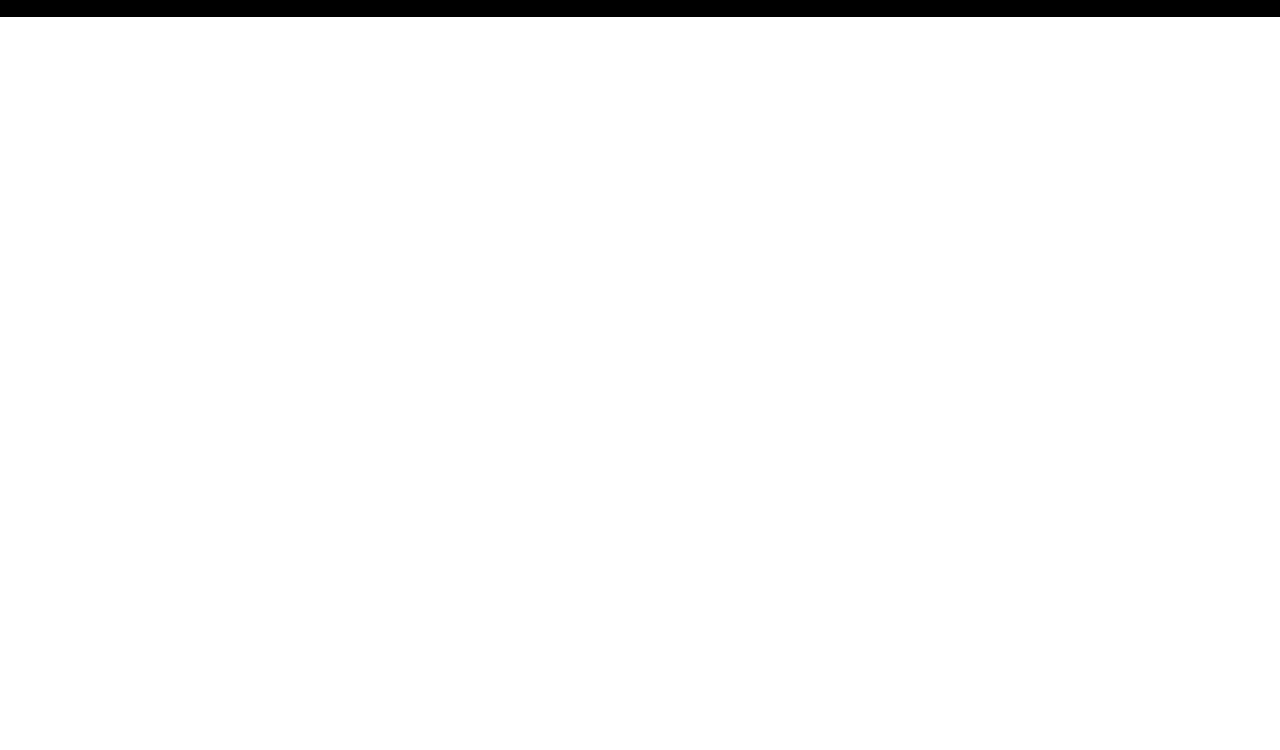
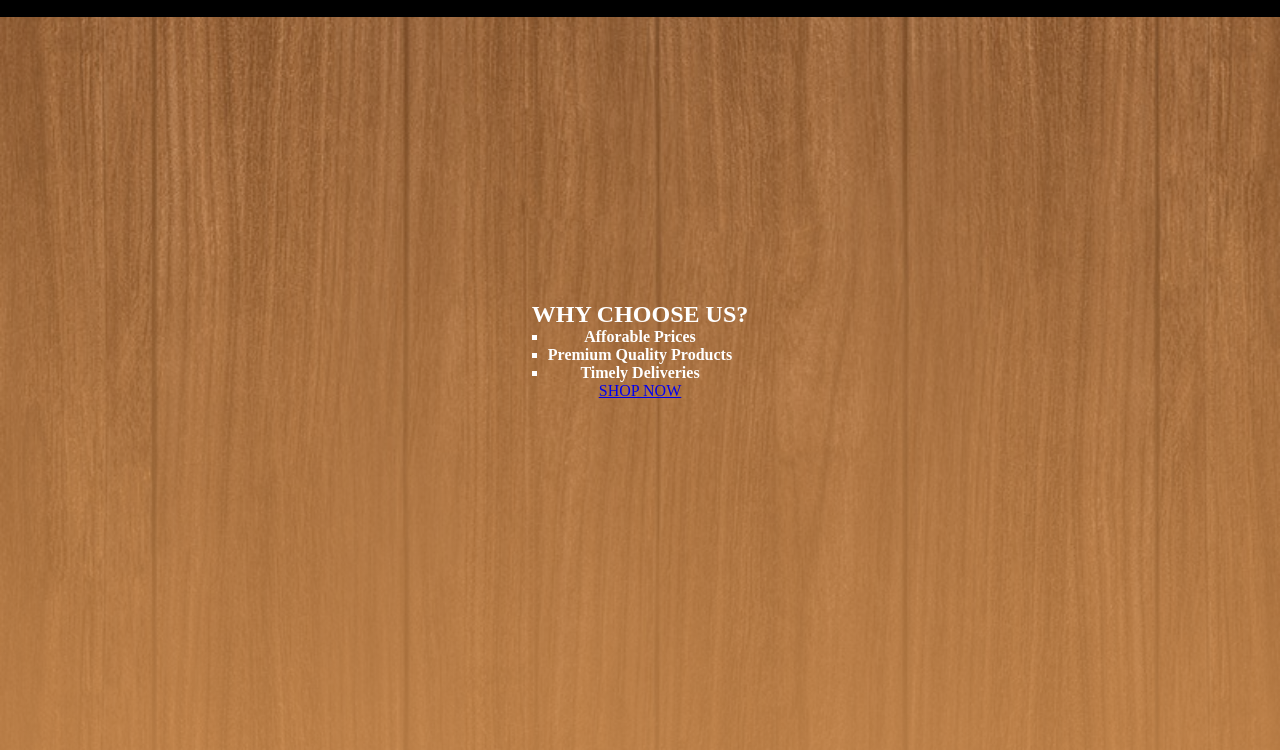
Before and after one commit to fzahoor13/Capstone_1, a plain HTML site: page index.html in a window 1280 px wide. Shown: the part 50-800 px from the top of the page. Drawn offline with Linux system fonts and the light colour scheme.

Commit message:
added banner area

```diff
--- a/css/style.css
+++ b/css/style.css
@@ -8,11 +8,11 @@ body{
 	font-family: poppins;
 }
 
-ul,nav{
+header ul,nav{
 	list-style: none;
 }
 
-a{
+header a{
 	text-decoration: none;
 	cursor: pointer;
 	color: inherit;
@@ -50,6 +50,48 @@ header nav li:first-child{
 header nav li:last-child{
 	margin-right: 0;
 }
+
+/* main page background are*/
+section{
+	display: flex;
+	flex-direction: column;
+	align-items :center;
+	padding: 110px 100px
+}
+
+section ul{
+	list-style-type:square ;
+}
+
+section p{
+	max-width: 800px;
+	text-align: center;
+	margin-bottom: 35px;
+	padding: 0 20px;
+	line-height: 2;
+}
+
+.banner-area{
+	position:relative;
+	justify-content: center;
+	min-height: 100vh;
+	color: #fff;
+	text-align: center;
+}
+
+.banner-area .banner-img{
+	background: linear-gradient(rgba(212, 132, 66, 0.445), rgba(207, 140, 77, 0.829)),url(../images/woody.jpg);
+	position: absolute;
+	top: 0;
+	left: 0;
+	width: 100%;
+	height: 100%;
+	background-size:cover;
+	background-size: cover;
+	z-index: -1;
+}
+
+
 @media(max-width:1000px){
 	header{
 		padding: 20px 50px;
@@ -68,3 +110,15 @@ header nav li:last-child{
 		margin: 0 7px;
 	}
 }
+
+@media(max-width:100px){
+	section{
+		padding:100px 50px;
+	}
+}
+
+@media(max-width:600px){
+	section{
+		padding:125px 30px;
+	}
+}
--- a/index.html
+++ b/index.html
@@ -18,10 +18,19 @@
             </nav>
         </header>
 
-        <main>
-            <div class="Content-bg">
+        <section class="banner-area">
+            <div class="banner-img">
+            </div>
+            <h1>WHY CHOOSE US?</h1>
+            <h4>
+                <ul>
+                    <li>Afforable Prices</li>
+                    <li>Premium Quality Products</li>
+                    <li>Timely Deliveries</li>
+                </ul>
+            </h4>
+            <a href="#" class="banner-btn">SHOP NOW</a>
 
-            </div>
-        </main>
+        </section>
     </body>
 </html>
```
Also changed, not shown: images/woody.jpg (added), 1 other file.
